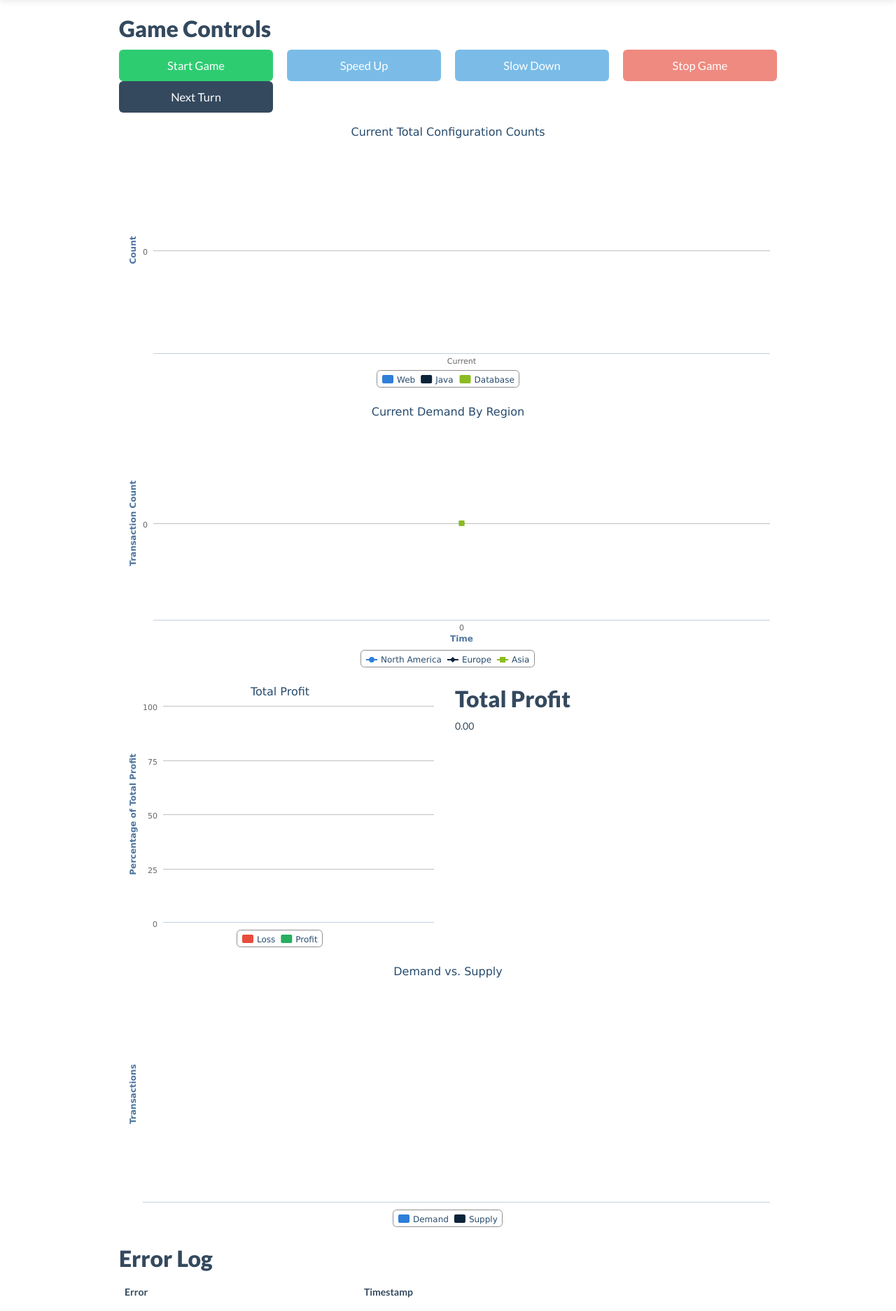
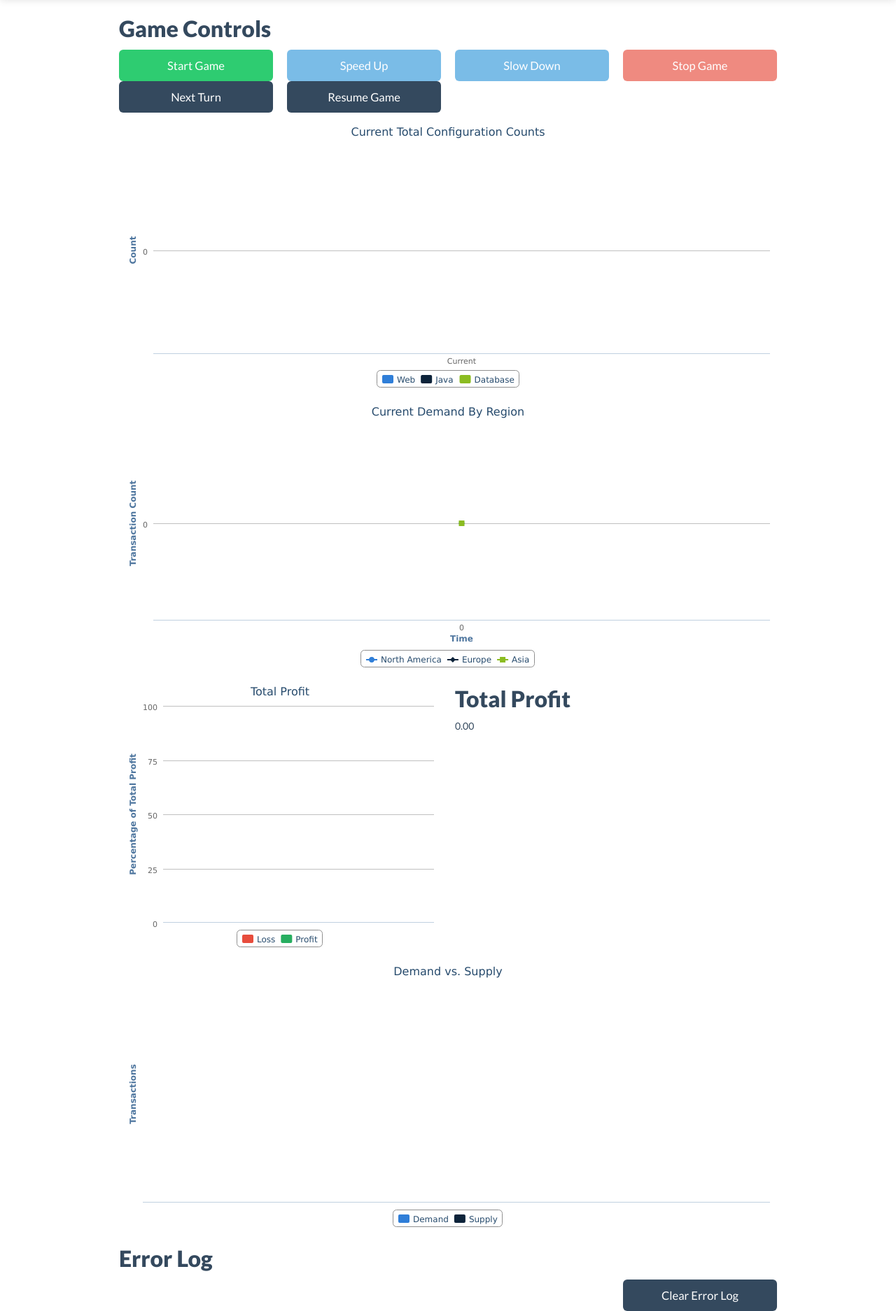
Before and after one commit to Sovietaced/Morgan-Stanley-Hackathon, a Django app: page / in a window 1280 px wide. Shown: the part 51-1925 px from the top of the page at 70% size. Run offline with Django 3.2, Linux system fonts and the light colour scheme; lists and menus that the app fills with data are empty; some libraries are stand-ins or nearby versions.

Commit message:
Lots of UI tweaks

```diff
--- a/hackathon/static/js/main.js
+++ b/hackathon/static/js/main.js
@@ -162,6 +162,8 @@ $(document).ready(function(){
 		slowDownButton = $('#slow_down_button'),
 		stopGameButton = $('#stop_game_button'),
 		nextTurnButton = $('#next_turn_button'),
+		resumeGameButton = $('#resume_game_button'),
+		clearErrorLogButton = $('#clear_error_log_button'),
 		currentNum = 1,
 		timeBetween = 1000,
 		startGameRefresh = 0;
@@ -174,7 +176,6 @@ $(document).ready(function(){
 				if (response.status === 'success') {
 					enableGameControls([speedUpButton, slowDownButton, stopGameButton]);
 					disableGameControls([startGameButton]);
-					//getNextTurn(1);
 					startGameRefresh = setInterval(getTurn, timeBetween);
 				}
 			},'json');
@@ -208,6 +209,18 @@ $(document).ready(function(){
 		clearInterval(startGameRefresh);
 	});
 
+	resumeGameButton.on('click', function(e) {
+		e.preventDefault();
+		enableGameControls([speedUpButton, slowDownButton, stopGameButton]);
+		disableGameControls([startGameButton]);
+		startGameRefresh = setInterval(getTurn, timeBetween);
+	});
+
+	clearErrorLogButton.on('click', function(e) {
+		e.preventDefault();
+		$('#error_log').find('tbody').children().empty();
+	});
+
 	var setGameLoopTimer = function() {
 		clearInterval(startGameRefresh);
 		startGameRefresh = setInterval(getTurn, timeBetween);
@@ -224,8 +237,23 @@ $(document).ready(function(){
 				setConfigGraph(response.config);
 				setDemandByRegionGraph(response.demands);
 			}
-		},'json');
+		},'json')
+		.error(function() {
+			var currentdate = new Date(),
+					datetime = currentdate.getDate() + "/"
+					+ (currentdate.getMonth()+1)  + "/"
+					+ currentdate.getFullYear() + " @ "
+					+ currentdate.getHours() + ":"
+					+ currentdate.getMinutes() + ":"
+					+ currentdate.getSeconds();
+				addError("Could not retrieve turn " + currentNum + ". Have we reached the end of the game?", datetime);
+		});
 	};
+
+	var addError = function(message, timestamp) {
+		var tbody = $('#error_log').find('tbody');
+		tbody.append('<tr><td>' + message + '</td><td>' + timestamp + '</td></tr>');
+	}
 
 	var deserializeAgain = function(ar) {
 		// Workaround method for having to serialize each element of array
--- a/hackathon/templates/index.html
+++ b/hackathon/templates/index.html
@@ -42,6 +42,9 @@
 		<div class="span3">
 			<a href="#" id="next_turn_button" class="btn btn-large btn-block">Next Turn</a>
 		</div>
+		<div class="span3">
+			<a href="#" id="resume_game_button" class="btn btn-large btn-block">Resume Game</a>
+		</div>
 		<div class="response span12"></div>
 	</div>
 	<div class="row">
@@ -71,6 +74,7 @@
 	<div class="row">
 		<div class="span12" id="error_log">
 			<h1>Error Log</h1>
+			<div class="span3 pull-right"><a href="#" id="clear_error_log_button" class="btn btn-large btn-block">Clear Error Log</a></div>
 			<table class="table tablesorter">
 				<thead>
 					<tr>
--- a/hackathon/views.py
+++ b/hackathon/views.py
@@ -41,7 +41,7 @@ def start_game(request):
 		'status' : 'error',
 		'message' : 'Could not start the game. Please try again'
 	}
-	successful_start = run(57012)
+	successful_start = run(57014)
 	if successful_start:
 		result = {
 			'status' : 'success',
```
